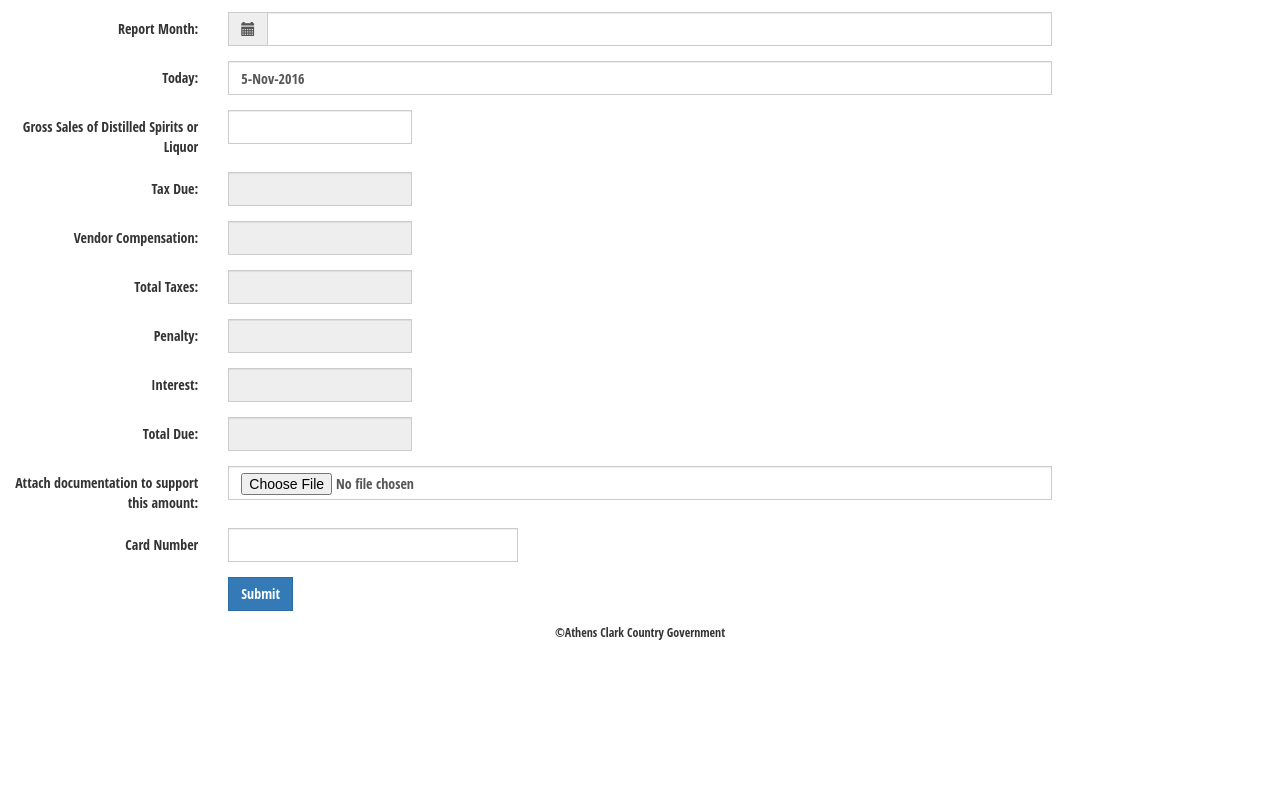
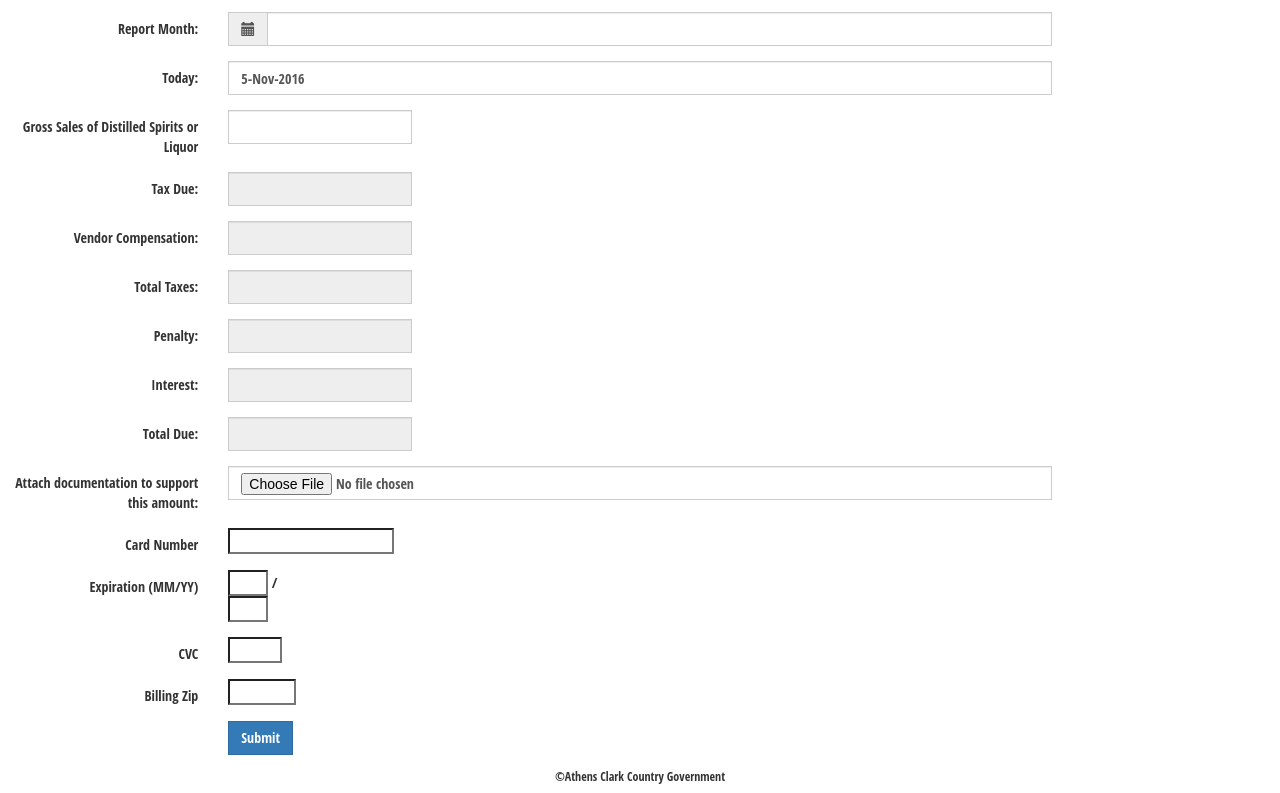
Before and after one commit to nolo900/monthly-excise-calculator, a plain HTML site: page index.html in a window 1280 px wide. Shown: the part 381-1174 px from the top of the page. Before the commit the page ends 1030 px from the top, so only its background shows below. Drawn offline with nearby package versions, Linux system fonts and the light colour scheme.

Commit message:
added more CCform fields

```diff
--- a/css/style.css
+++ b/css/style.css
@@ -8,3 +8,6 @@ label.control-label span { cursor: pointer; }
 * {
   border-radius: 0 !important;
 }
+.CCinput{
+
+}
--- a/index.html
+++ b/index.html
@@ -6,6 +6,8 @@
 	<meta charset="utf-8">
     <meta http-equiv="X-UA-Compatible" content="IE=edge">
     <meta name="viewport" content="width=device-width, initial-scale=1">
+    <!-- <meta name="viewport" content="width=device-width, initial-scale=1.0, maximum-scale=1.0, user-scalable=no" /> -->
+
 	<!-- Latest compiled and minified CSS -->
 	<link rel="stylesheet" href="https://maxcdn.bootstrapcdn.com/bootstrap/3.3.7/css/bootstrap.min.css" integrity="sha384-BVYiiSIFeK1dGmJRAkycuHAHRg32OmUcww7on3RYdg4Va+PmSTsz/K68vbdEjh4u" crossorigin="anonymous">
 	<link rel="stylesheet" type="text/css" href="https://cdnjs.cloudflare.com/ajax/libs/bootstrap-datepicker/1.6.4/css/bootstrap-datepicker3.css">
@@ -156,9 +158,33 @@
 	    <div class="form-group">
 		    <label class="control-label col-sm-2">Card Number</label>
 		      <div class="col-sm-3">
-		      	<input class="form-control" type="text" size="20" data-stripe="number">
+		      	<input class="CCinput" type="text" size="20" data-stripe="number">
 		      </div>
 	  	</div>
+
+		<div class="form-group">
+		    <label class="control-label col-sm-2">Expiration (MM/YY)</label>
+		      <div class="col-sm-1">
+		      	<input class="CCinput" type="text" size="2" data-stripe="exp_month">
+		      <span> / </span>
+		      	<input class="CCinput" type="text" size="2" data-stripe="exp_year">
+		      </div>
+	  	</div>
+
+		<div class="form-group">
+		    <label class="control-label col-sm-2">CVC</label>
+		      <div class="col-sm-1">
+		      	<input class="CCinput" type="text" size="4" data-stripe="cvc">
+		      </div>
+	  	</div>
+
+		<div class="form-group">
+		    <label class="control-label col-sm-2">Billing Zip</label>
+		      <div class="col-sm-1">
+		      	<input class="CCinput" type="text" size="6" data-stripe="address_zip">
+		      </div>
+	  	</div>
+
 
 		<div class="form-group">
 	      <div class="col-sm-offset-2 col-sm-8">
```
